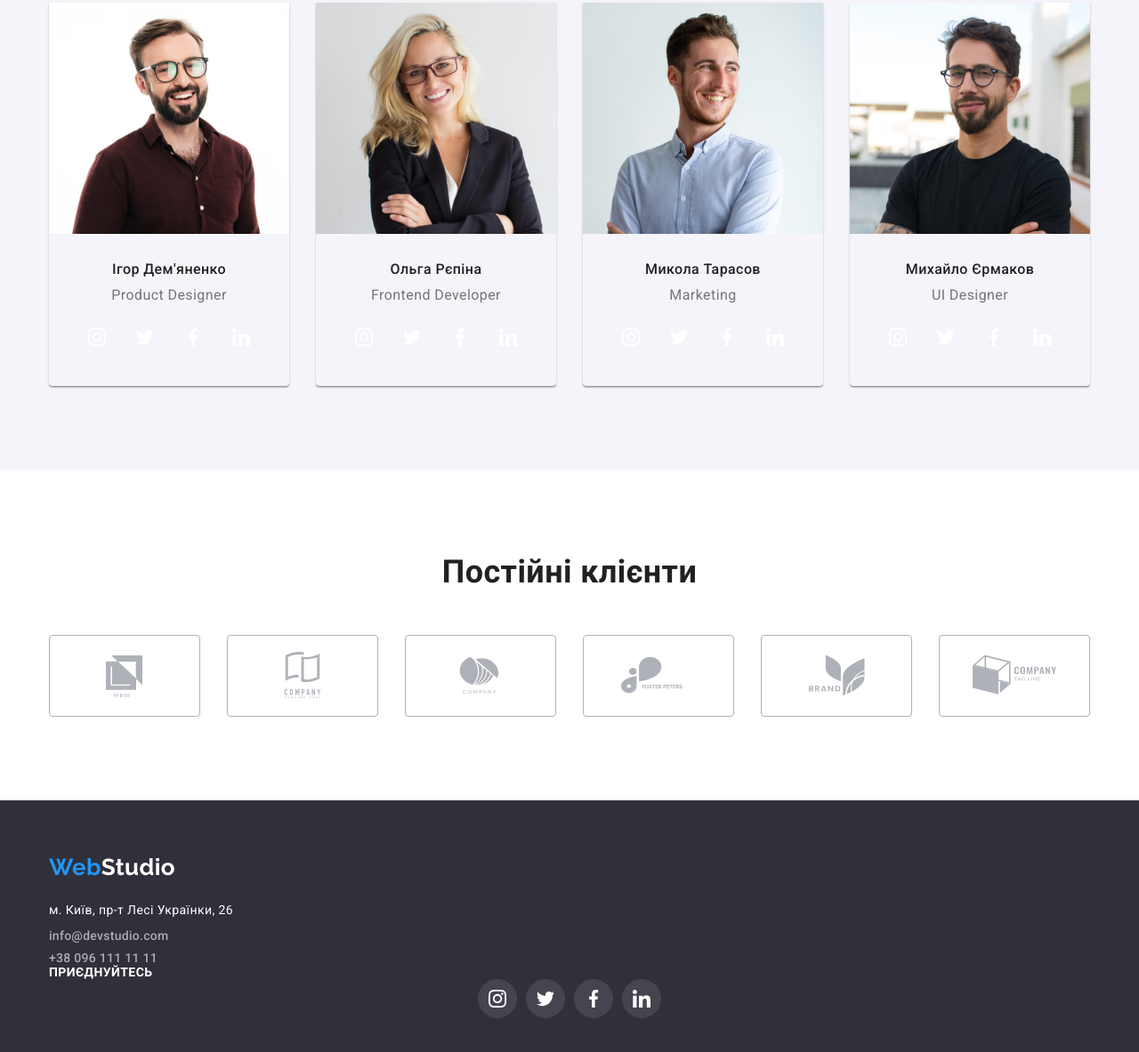
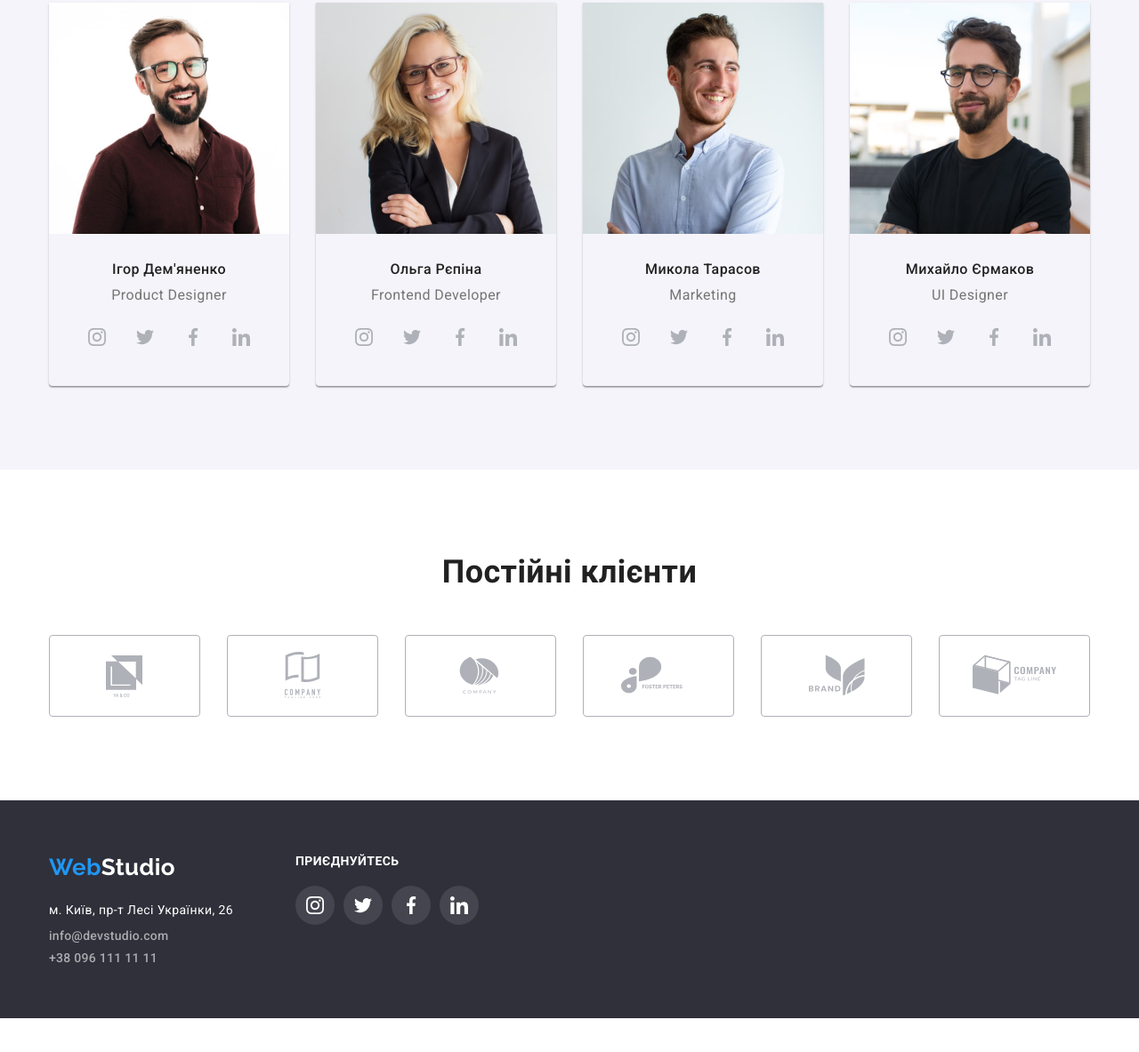
Before and after one commit to Anatolij-Goga/goit-markup-hw-04, a plain HTML site: page index.html in a window 1280 px wide. Shown: the part 1780-2963 px from the top of the page at 89% size. After the commit the page ends 2925 px from the top, so only its background shows below. Drawn offline with nearby package versions, Linux system fonts and the light colour scheme.

Commit message:
Oh, shit, here we go again

```diff
--- a/css/main.css
+++ b/css/main.css
@@ -464,6 +464,14 @@ img {
   background-color: var(--footer-bg-color);
 }
 
+.footer .container {
+  display: flex;
+}
+
+.column-1 {
+  margin-right: 70px;
+}
+
 .footer .logo {
   display: block;
   margin-right: 0;
@@ -498,6 +506,7 @@ address {
 }
 
 .join-title {
+  margin-bottom: 20px;
   font-family: inherit;
   font-style: normal;
   font-weight: 700;
@@ -505,13 +514,19 @@ address {
   line-height: 16px;
   letter-spacing: 0.03em;
   text-transform: uppercase;
+  text-align: left;
   color: var(--light-white-color);
+}
+
+.join-container {
+  display: block;
 }
 
 .join {
   display: flex;
   gap: 10px;
   justify-content: center;
+  align-items: center;
 }
 
 .join .link {
@@ -526,23 +541,25 @@ address {
   background-size: auto;
 }
 
-.icon-instagram {
+.join .icon-instagram {
   background-image: url(../images/footer/instagram\ 1.svg);
 }
 
-.icon-twitter {
+.join .icon-twitter {
   background-image: url(../images/footer/twitter\ 1.svg);
 }
 
-.icon-facebook {
+.join .icon-facebook {
   background-image: url(../images/footer/facebook\ 1.svg);
 }
 
-.icon-linkedin {
+.join .icon-linkedin {
   background-image: url(../images/footer/linkedin\ 1.svg);
 }
 
-.join .link:hover {
+.join .link:hover,
+.join .link:focus,
+.join .link:active {
   background-color: var(--accent-bg-color);
 }
 
--- a/index.html
+++ b/index.html
@@ -205,6 +205,7 @@
 
   <footer class="footer">
     <div class="container footer-container">
+      <div class="column-1">
         <a class="logo" href="./index.html"><span class="logo-part">Web</span>Studio</a>
         <address>
           <p class="address">м. Київ, пр-т Лесі Українки, 26</p>
@@ -213,6 +214,8 @@
             <li class="list"><a class="link" href="tel:+380961111111">+38 096 111 11 11</a></li>
           </ul>
         </address>
+      </div>
+      <div class="column-1">
         <h3 class="join-title">ПРИЄДНУЙТЕСЬ</h3>
         <ul class="list join">
           <li class="list"><a class="link icon-instagram" href="" target="_blank" rel="noopener noreferrer"></a>
@@ -225,6 +228,7 @@
           </li>
         </ul>
       </div>
+    </div>
   </footer>
 </body>
 
```
Lines whose indentation alone changed are shown as unchanged.
